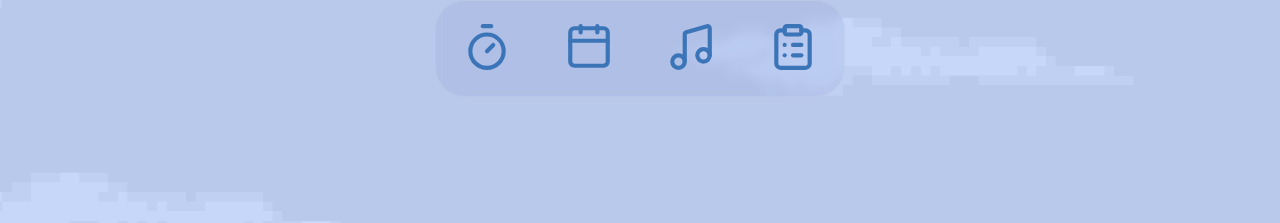
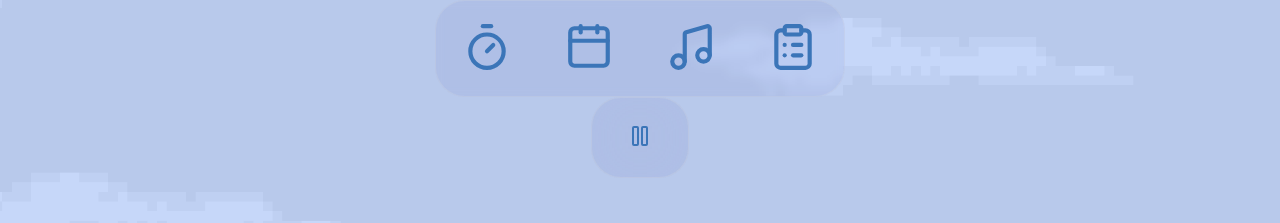
Before and after one commit to Tam338/CPSC349-FINAL-PROJECT, a React (Vite) app: page / in a window 1280 px wide. Both pictures are taken after a click on the button 691 px from the left and 48 px from the top of the page. Shown: the top 223 px of the page. Built offline with nearby package versions, Linux system fonts and the light colour scheme.

Commit message:
added music

```diff
--- a/src/App.css
+++ b/src/App.css
@@ -88,6 +88,14 @@ button {
     max-height: 600px;;
 }
 
+.music-button {
+    border: 1px solid rgb(225, 225, 225, 0.2);
+    background:rgba(96, 109, 186, 0.1);
+    backdrop-filter: blur(70px);
+
+    border-radius: 30px;
+    padding: 5px 10px;
+}
 
 .react-calendar {
     display: flex;
--- a/src/App.jsx
+++ b/src/App.jsx
@@ -12,6 +12,9 @@ function App() {
 
   const [timerButtons, setTimerButtons] = useState(false);
   const [played, setPlayed] = useState(false);
+
+  const [music, setMusic] = useState(false);
+  const [musicButtons, setMusicButtons] = useState(false)
 
   const [isRunning, setIsRunning] = useState(false);
   const [time, setTime] = useState(0);
@@ -50,11 +53,18 @@ function App() {
       <div className="main-page">
         <nav className="header">
           <button
-            onClick={ () => setTimerButtons(!timerButtons) }>
+            onClick={ () => {
+              setMusicButtons(false)
+              setTimerButtons(!timerButtons) }}>
           <Timer size={50}/></button>
 
           <button onClick={ () => setShowCalendar(!showCalendar) }><CalendarIcon size={50}/></button>
-          <button><Music size={50}/></button>
+          <button
+            onClick={ () => {
+              setTimerButtons(false)
+              setMusicButtons(!musicButtons)
+            }}
+          ><Music size={50}/></button>
           <button><ClipboardList size={50}/></button>
         </nav>
 
@@ -106,6 +116,14 @@ function App() {
           </div>
         )}
 
+        { musicButtons &&
+          <div className='music-button'>
+            <button onClick={ () => {
+                setPlayed(!played)
+                setMusic(!music)}}>{ played ? <Play/> : <Pause/> }</button>
+          </div>
+        }
+
         <div className='display'>
           { (time > 0) &&
             <div className='timer-display'>
@@ -121,6 +139,18 @@ function App() {
           }
         </div>
 
+        { music &&
+          <iframe
+          width="0"
+          height="0"
+          src="https://www.youtube.com/embed/jfKfPfyJRdk?autoplay=1"
+          title="Lofi Music"
+          frameBorder="0"
+          allow="autoplay; encrypted-media"
+          allowFullScreen
+        />
+        }
+
       </div>
     </>
   )
```
